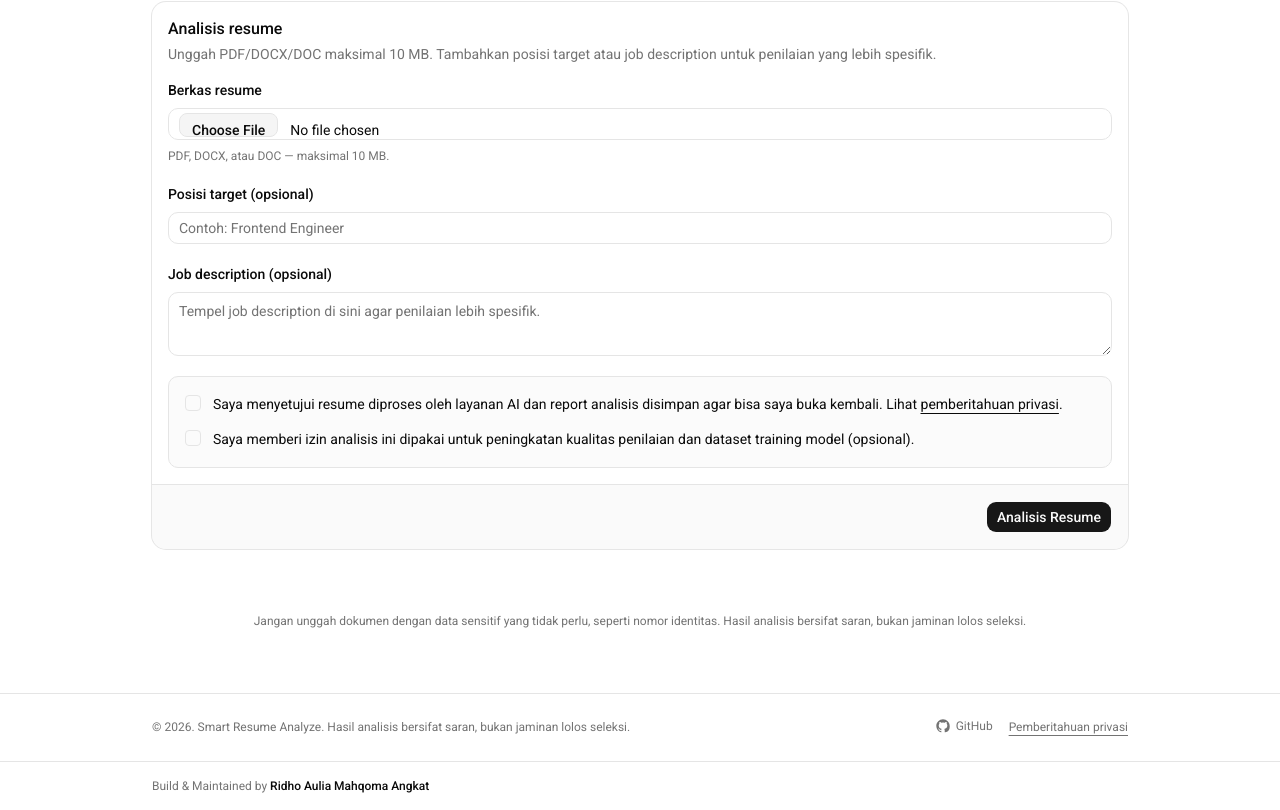
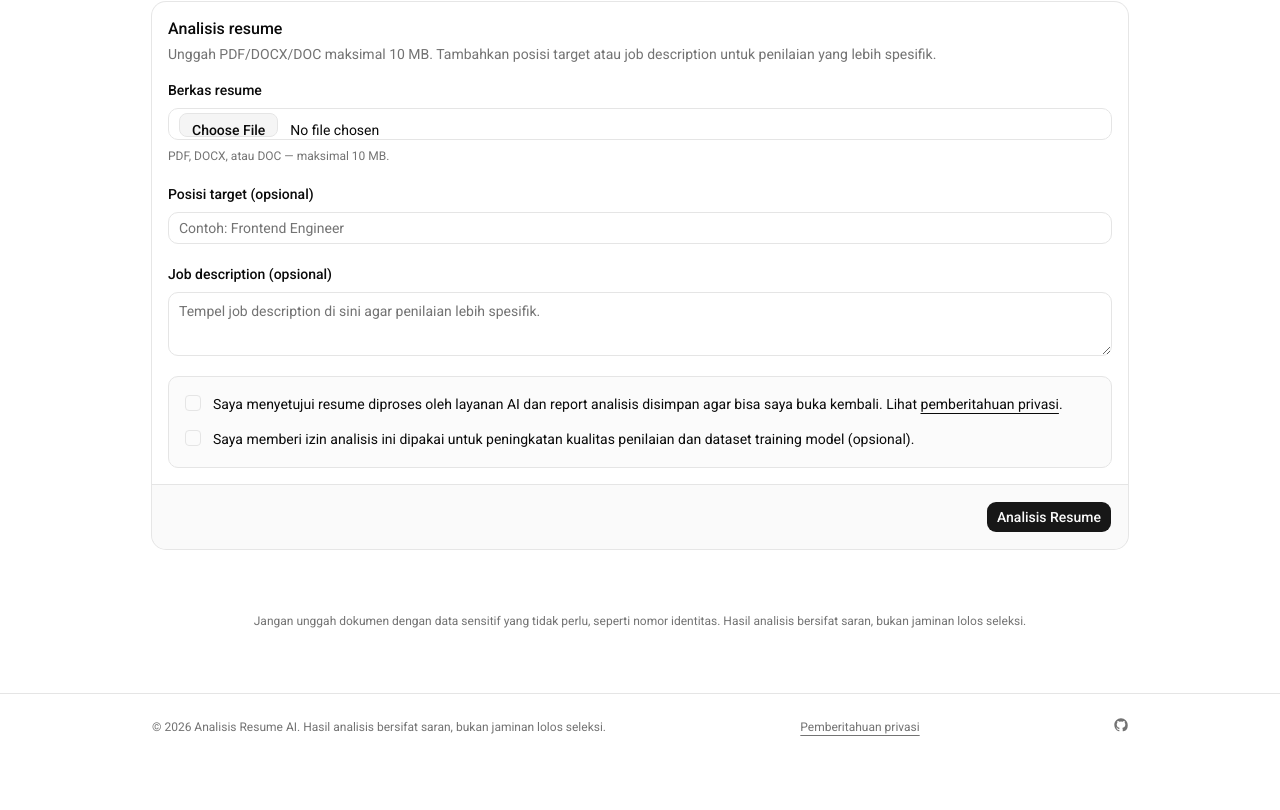
Before and after one commit to ridhoauliama97/ai-resume-analyze, a Next.js app: page / in a window 1280 px wide. Shown: the part 827-1637 px from the top of the page. After the commit the page ends 1587 px from the top, so only its background shows below. Built offline with nearby package versions, Linux system fonts and the light colour scheme.

Commit message:
fix: render copyright year client-side and label GitHub link

```diff
--- a/src/app/layout.tsx
+++ b/src/app/layout.tsx
@@ -3,6 +3,7 @@ import type { ReactNode } from "react";
 import localFont from "next/font/local";
 import { Analytics } from "@vercel/analytics/next";
 import Link from "next/link";
+import { CopyrightYear } from "@/components/copyright-year";
 import { GithubIcon } from "@/components/github-icon";
 import { SiteHeader } from "@/components/site-header";
 import "./globals.css";
@@ -60,40 +61,27 @@ export default function RootLayout({ children }: { children: ReactNode }) {
         <footer className="border-t">
           <div className="mx-auto flex w-full max-w-5xl flex-col gap-4 px-4 py-6 text-xs text-muted-foreground sm:flex-row sm:items-center sm:justify-between sm:px-6">
             <p>
-              &copy; 2026. Smart Resume Analyze. Hasil analisis bersifat saran,
-              bukan jaminan lolos seleksi.
+              &copy; <CopyrightYear /> Analisis Resume AI. Hasil analisis
+              bersifat saran, bukan jaminan lolos seleksi.
             </p>
-            <nav aria-label="Tautan footer">
-              <ul className="flex flex-wrap items-center gap-4">
-                <li>
-                  <a
-                    href="https://github.com/ridhoauliama97/ai-resume-analyze"
-                    target="_blank"
-                    rel="noreferrer"
-                    className="inline-flex items-center gap-1.5 underline-offset-4 hover:text-foreground hover:underline"
-                  >
-                    <GithubIcon className="size-3.5" />
-                    <span>GitHub</span>
-                  </a>
-                </li>
-                <li>
             <Link
               href="/privacy"
               className="underline underline-offset-4 hover:text-foreground"
             >
               Pemberitahuan privasi
             </Link>
-                </li>
-              </ul>
-            </nav>
-          </div>
-          <div className="border-t">
-            <div className="mx-auto w-full max-w-5xl px-4 py-4 text-xs text-muted-foreground sm:px-6">
-              Build &amp; Maintained by{" "}
-              <span className="font-medium text-foreground">
-                Ridho Aulia Mahqoma Angkat
-              </span>
-            </div>
+            <p>
+              <a
+                href="https://github.com/ridhoauliama97/ai-resume-analyze"
+                target="_blank"
+                rel="noreferrer"
+                aria-label="GitHub repository"
+                title="GitHub repository"
+                className="inline-flex items-center gap-1.5 underline-offset-4 hover:text-foreground hover:underline"
+              >
+                <GithubIcon className="size-3.5" />
+              </a>
+            </p>
           </div>
         </footer>
         <Analytics />
--- /dev/null
+++ b/src/components/copyright-year.tsx
@@ -0,0 +1,15 @@
+'use client';
+
+import { useSyncExternalStore } from 'react';
+
+const subscribe = () => () => {};
+
+export function CopyrightYear() {
+  const year = useSyncExternalStore(
+    subscribe,
+    () => new Date().getFullYear(),
+    () => 2026,
+  );
+
+  return <>{year}</>;
+}
```
Lines whose indentation alone changed are shown as unchanged.
